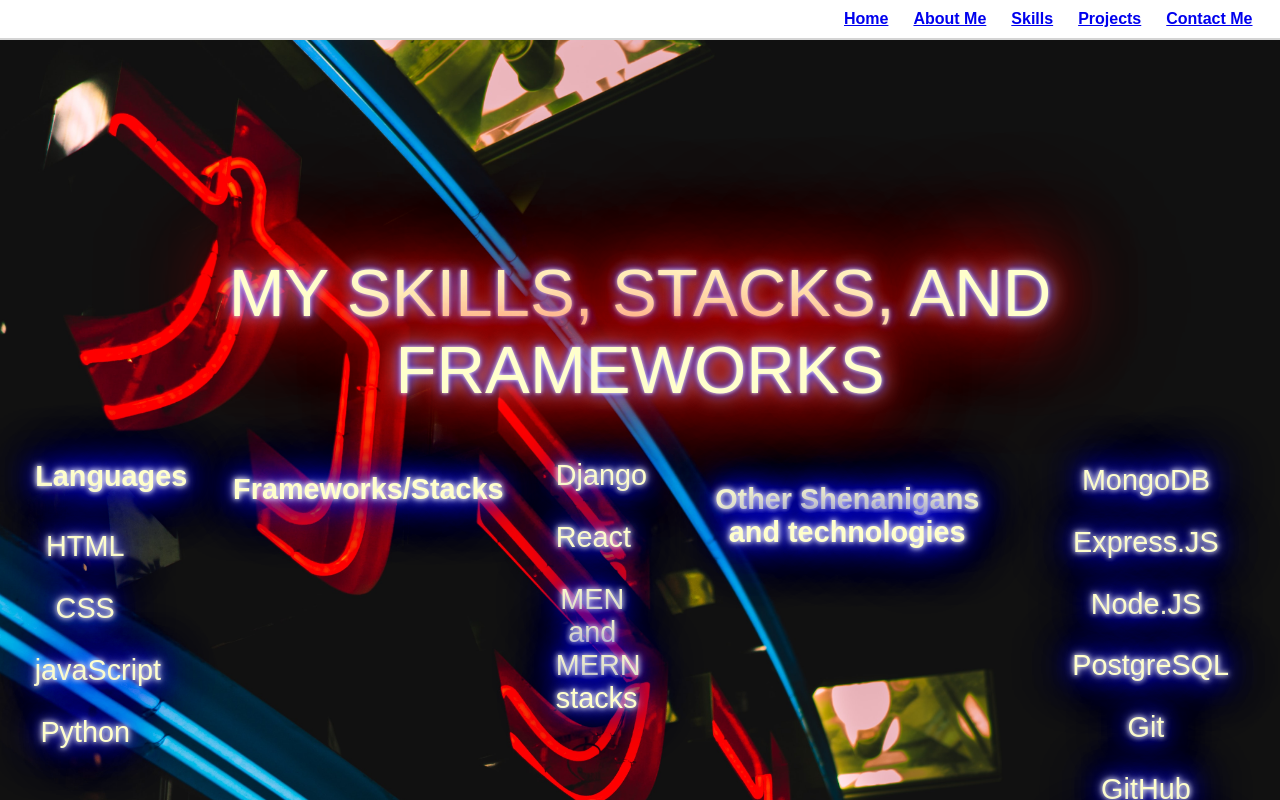
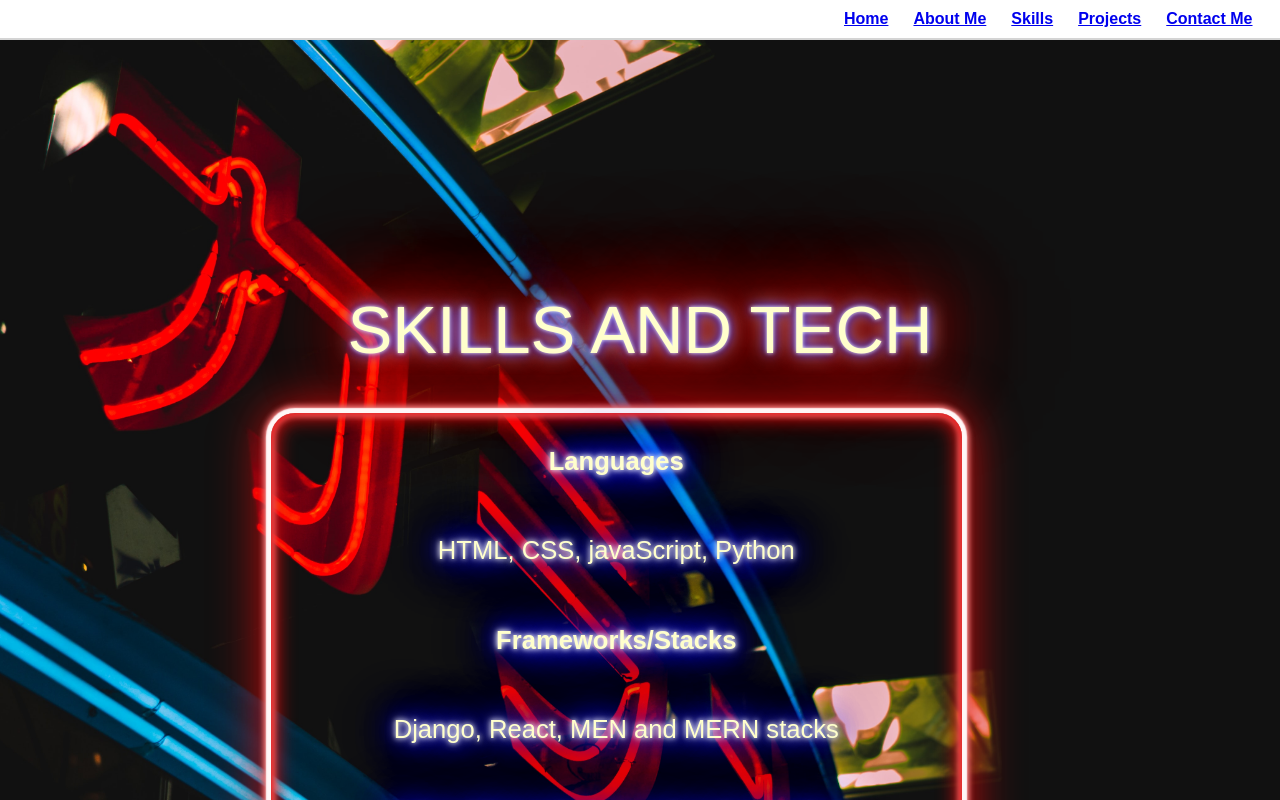
Before and after one commit to coffeegremlin/portfolio-2-electric-boogaloo, a React (Create React App) app: page /skills in a window 1280 px wide. Built offline with nearby package versions, Linux system fonts and the light colour scheme.

Commit message:
fixed skills page

```diff
--- a/src/Components/Skills/Skills.jsx
+++ b/src/Components/Skills/Skills.jsx
@@ -8,40 +8,18 @@ const Skills = () => {
   return (
     <>
       <div className='background-img' style={{backgroundImage: `url(${Background})`}}>
-        <h1 id='skillstitle'>My Skills, Stacks, and frameworks</h1>
         <div className='skills'>
-          <div id='languages'>
+        <h1 id='skillstitle'>Skills and Tech</h1>
+
+          <div className='neon-wrapper' id='languages'>
             <h3>Languages</h3>
-            <table>
-              <p>HTML</p>
-              <p>CSS</p>
-              <p>javaScript</p>
-              <p>Python</p>
-            </table>
-          </div>
-          <div className='skills' id='frameworks'>
+            <p>HTML, CSS, javaScript, Python</p>
             <h3>Frameworks/Stacks</h3>
-            <table>
-              <p>Django</p>
-              <p>React</p>
-              <p>MEN and MERN stacks</p>
-            </table>
-          </div>
-          <div className='skills' id='otherTech'>
+            <p>Django, React, MEN and MERN stacks</p>
             <h3>Other Shenanigans and technologies</h3>
-            <table>
-              <p>MongoDB</p>
-              <p>Express.JS</p>
-              <p>Node.JS</p>
-              <p>PostgreSQL</p>
-              <p>Git</p>
-              <p>GitHub</p>
-              <p>BootStrap</p>
-              <p>API wrangler Extroidinare</p>
-            </table>
+            <p>MongoDB, Express.JS, Node.JS, PostgreSQL, Git, GitHub, BootStrap, API wrangling</p>
           </div>
         </div>
-        {/* add in the img badges for individiual skills either through url or add them to assets later on */}
       </div>
     </>
   )
--- a/src/Styles/App.css
+++ b/src/Styles/App.css
@@ -201,7 +201,7 @@ h3, p {
   /* animation: pulsate 2.5s infinite alternate;  */
   /* animation: pulsate 0.11s ease-in-out infinite alternate;  */
     text-align: center;
-    font-size: 1.8rem;
+    font-size: 2vw;
     font-family: 'opensans-regular', sans-serif;
     color: #ffffcc;
     text-shadow:
@@ -315,10 +315,24 @@ h3, p {
 
 .skills {
   display: flex;
+  flex-direction: column;
+  flex-wrap: wrap;
+  padding-top: 5%;
+  padding-right: 20%;
+  padding-left: 20%;
+  text-align: center;
+  align-content: center;
+}
+
+#languages {
+  display: flex;
+  justify-content: center;
   flex-direction: row;
-  padding-right: 20px;
-  padding-left: 20px;
-  font-size: 1.2rem;
+  flex-wrap: wrap;
+  max-width: 90%;
+  max-height: 70%;
+  font-size: 2vw;
+  padding-bottom: 10%;
 }
 
 .App {
```
